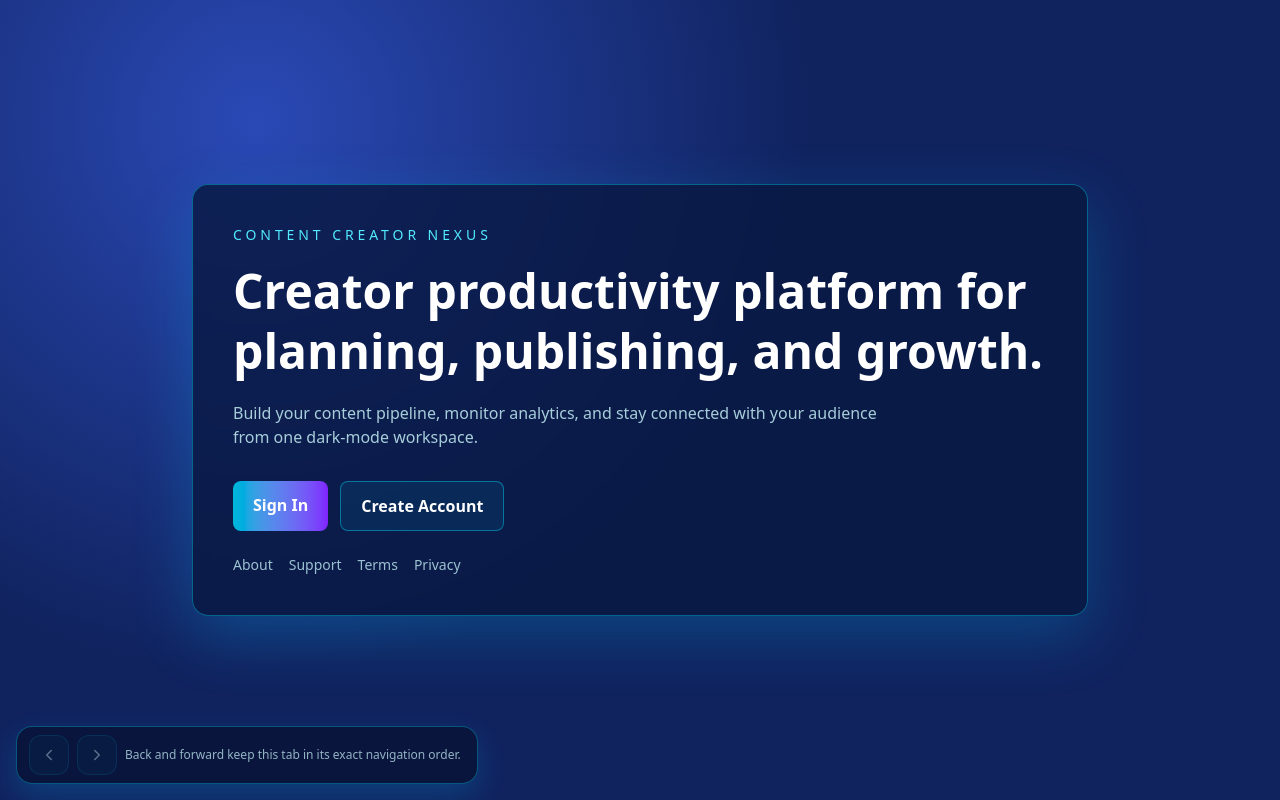
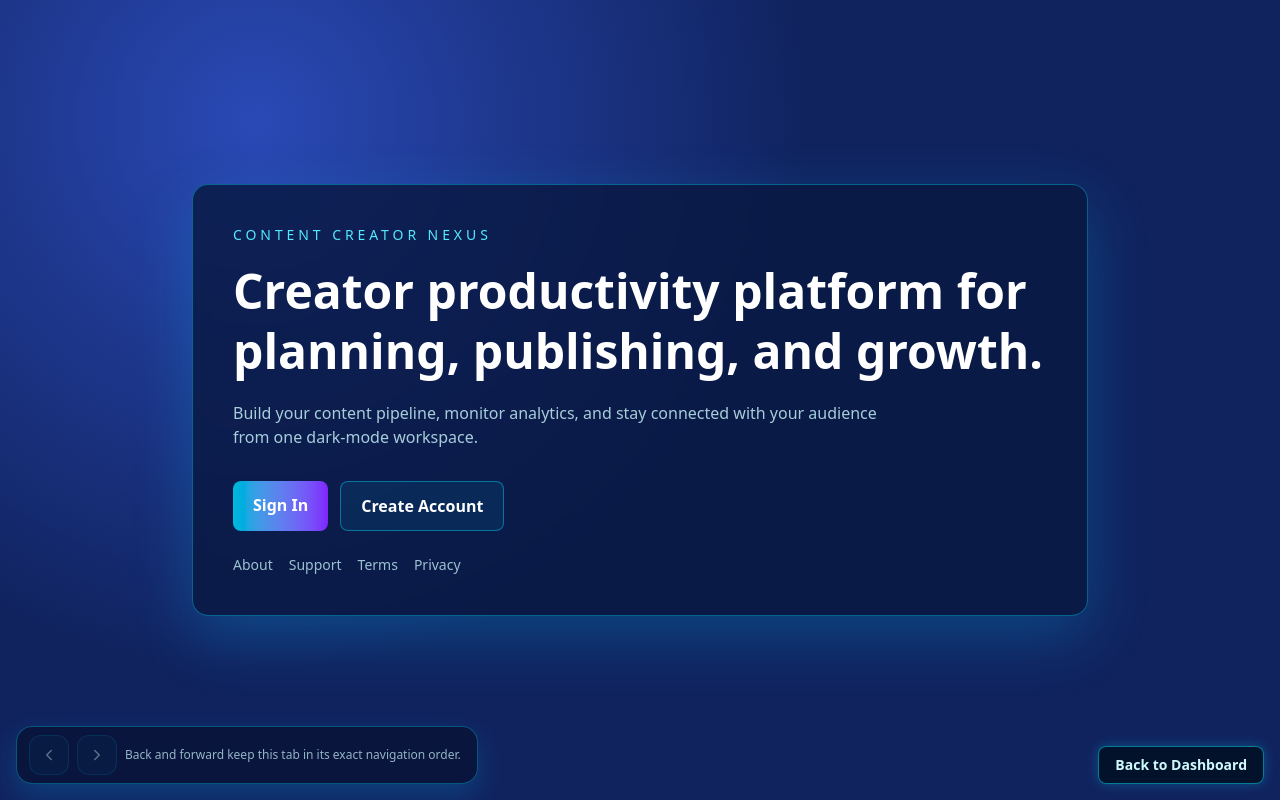
Before and after one commit to stephensdf89/Nexus, a Next.js app: page / in a window 1280 px wide. Built offline with nearby package versions, Linux system fonts and the light colour scheme; no server answers; the database is empty.

Commit message:
Refresh dashboard analytics after pull and add global back-to-dashboard button

```diff
--- a/src/app/layout.jsx
+++ b/src/app/layout.jsx
@@ -4,6 +4,7 @@ import HistoryNavigation from "@/components/HistoryNavigation";
 import Providers from "@/components/Providers";
 import SettingsLoader from "@/components/SettingsLoader";
 import AppStatusBanner from "@/components/AppStatusBanner";
+import BackToDashboardButton from "@/components/BackToDashboardButton";
 
 export const metadata = {
   title: "Content Creator Nexus",
@@ -17,6 +18,7 @@ export default function RootLayout({ children }) {
         <Providers>
           <SettingsLoader />
           <AppStatusBanner />
+          <BackToDashboardButton />
           <Suspense fallback={null}>
             <HistoryNavigation />
           </Suspense>
--- a/src/app/settings/page.jsx
+++ b/src/app/settings/page.jsx
@@ -430,6 +430,12 @@ export default function SettingsPage() {
         return;
       }
 
+      // Force dashboard analytics to refresh after manual pull.
+      if (typeof window !== "undefined" && user?.id) {
+        window.sessionStorage.removeItem(`analytics-cache-${user.id}`);
+        window.dispatchEvent(new Event("analytics-refresh"));
+      }
+
       if (payload?.warning) {
         setSaveNotice(`Facebook connected. ${payload.warning}`);
       } else {
--- /dev/null
+++ b/src/components/BackToDashboardButton.tsx
@@ -0,0 +1,26 @@
+"use client";
+
+import { usePathname, useRouter } from "next/navigation";
+
+export default function BackToDashboardButton() {
+  const pathname = usePathname();
+  const router = useRouter();
+
+  if (!pathname || pathname === "/dashboard" || pathname.startsWith("/api")) {
+    return null;
+  }
+
+  return (
+    <button
+      type="button"
+      onClick={() => router.push("/dashboard")}
+      className="fixed bottom-4 right-4 z-50 rounded-lg border px-4 py-2 text-sm font-semibold text-cyan-100 shadow-[0_0_12px_rgba(0,229,255,0.25)]"
+      style={{
+        background: "rgba(3, 17, 38, 0.9)",
+        borderColor: "rgba(0, 229, 255, 0.5)",
+      }}
+    >
+      Back to Dashboard
+    </button>
+  );
+}
```
